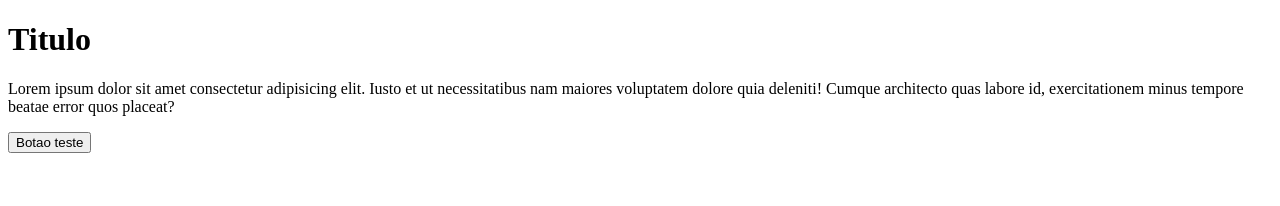
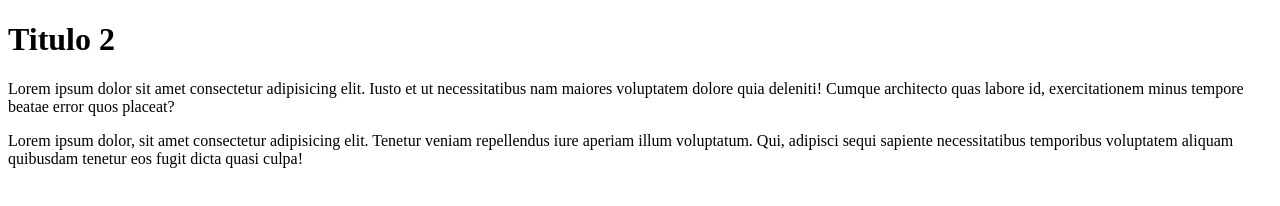
Before and after one commit to simonsousa/repositorio-26-03, a plain HTML site: page index.html in a window 1280 px wide. Drawn offline with Linux system fonts and the light colour scheme.

Commit message:
adicionando index na feat

```diff
--- a/index.html
+++ b/index.html
@@ -6,8 +6,8 @@
     <title>Repositorio Clonado do github</title>
 </head>
 <body>
-    <h1>Titulo</h1>
+    <h1>Titulo 2</h1>
     <p>Lorem ipsum dolor sit amet consectetur adipisicing elit. Iusto et ut necessitatibus nam maiores voluptatem dolore quia deleniti! Cumque architecto quas labore id, exercitationem minus tempore beatae error quos placeat?</p>
-    <button>Botao teste</button>
+    <p>Lorem ipsum dolor, sit amet consectetur adipisicing elit. Tenetur veniam repellendus iure aperiam illum voluptatum. Qui, adipisci sequi sapiente necessitatibus temporibus voluptatem aliquam quibusdam tenetur eos fugit dicta quasi culpa!</p>
 </body>
 </html>
```
